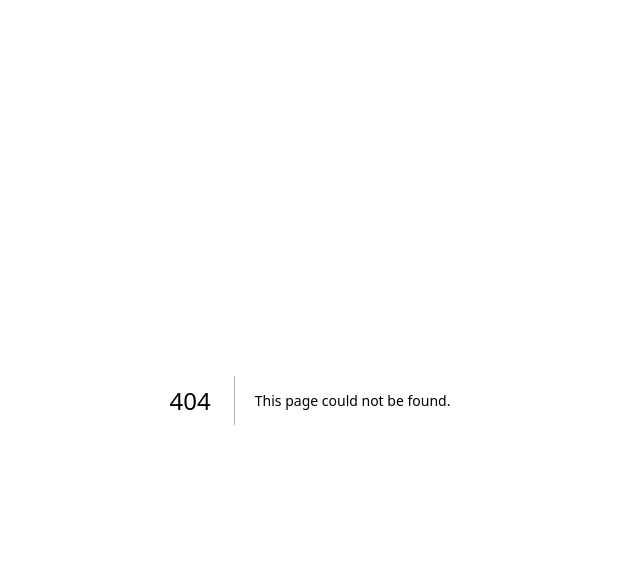
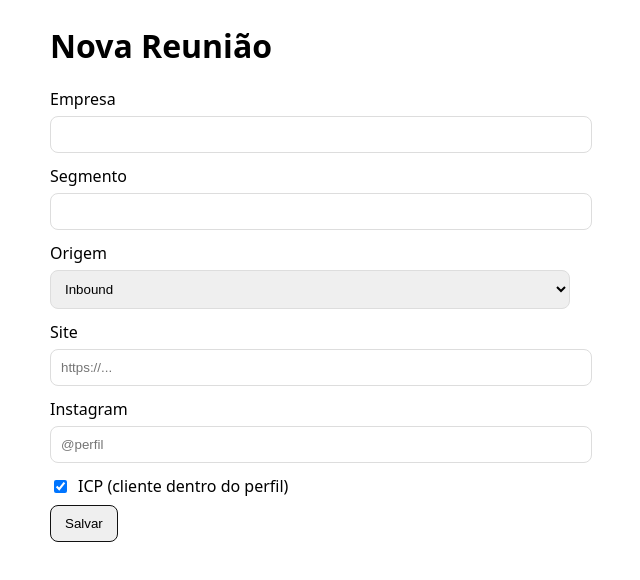
Before and after one commit to patricklazzarintruth/gestao-sdr-closer-new, a Next.js app: page /nova-reuniao in a window 1280 px wide. Before the commit this address had no page. Shown: the top 580 px of the page, without its empty margins (330-970 px from the left). Built offline with nearby package versions, Linux system fonts and the light colour scheme; no server answers.

Commit message:
Create page.js

```diff
--- /dev/null
+++ b/app/nova-reuniao/page.js
@@ -0,0 +1,80 @@
+"use client";
+import { useState } from "react";
+import { supabase } from "@/lib/supabase";
+
+export default function NovaReuniao() {
+  const [form, setForm] = useState({
+    empresa: "",
+    segmento: "",
+    origem: "Inbound",
+    site: "",
+    instagram: "",
+    icp: true
+  });
+  const [msg, setMsg] = useState("");
+
+  const onChange = (e) => {
+    const { name, value, type, checked } = e.target;
+    setForm(f => ({ ...f, [name]: type === "checkbox" ? checked : value }));
+  };
+
+  const submit = async (e) => {
+    e.preventDefault();
+    setMsg("Salvando...");
+    const { data: { session } } = await supabase.auth.getSession();
+    if (!session) { setMsg("Sessão expirada. Faça login."); window.location.href="/login"; return; }
+
+    // Pega o id do estágio "SQL" (se seed foi rodado)
+    const { data: stage } = await supabase
+      .from("pipeline_stages")
+      .select("id")
+      .eq("name", "SQL")
+      .single();
+
+    const payload = {
+      empresa: form.empresa,
+      segmento: form.segmento,
+      origem: form.origem,
+      site: form.site || null,
+      instagram: form.instagram || null,
+      icp: form.icp,
+      sdr_id: session.user.id,
+      stage_id: stage?.id || null
+    };
+
+    const { error } = await supabase.from("deals").insert(payload);
+    if (error) { setMsg(error.message); return; }
+
+    setMsg("Reunião criada!");
+    setForm({ empresa:"", segmento:"", origem:"Inbound", site:"", instagram:"", icp:true });
+    // opcional: redirecionar
+    // window.location.href = "/";
+  };
+
+  return (
+    <main style={{ maxWidth: 520, margin: "24px auto", fontFamily:"system-ui,-apple-system,Segoe UI,Roboto,sans-serif" }}>
+      <h1>Nova Reunião</h1>
+      <form onSubmit={submit}>
+        <label>Empresa<input name="empresa" value={form.empresa} onChange={onChange} required style={input}/></label>
+        <label>Segmento<input name="segmento" value={form.segmento} onChange={onChange} required style={input}/></label>
+        <label>Origem
+          <select name="origem" value={form.origem} onChange={onChange} style={input}>
+            <option>Inbound</option>
+            <option>Outbound</option>
+          </select>
+        </label>
+        <label>Site<input name="site" value={form.site} onChange={onChange} placeholder="https://..." style={input}/></label>
+        <label>Instagram<input name="instagram" value={form.instagram} onChange={onChange} placeholder="@perfil" style={input}/></label>
+        <label style={{display:"flex", alignItems:"center", gap:8, margin:"8px 0"}}>
+          <input type="checkbox" name="icp" checked={form.icp} onChange={onChange}/>
+          ICP (cliente dentro do perfil)
+        </label>
+        <button type="submit" style={btn}>Salvar</button>
+      </form>
+      <p style={{marginTop:12}}>{msg}</p>
+    </main>
+  );
+}
+
+const input = { display:"block", width:"100%", padding:10, margin:"6px 0 12px", border:"1px solid #ddd", borderRadius:8 };
+const btn = { padding:"10px 14px", borderRadius:8, border:"1px solid #111" };
```
